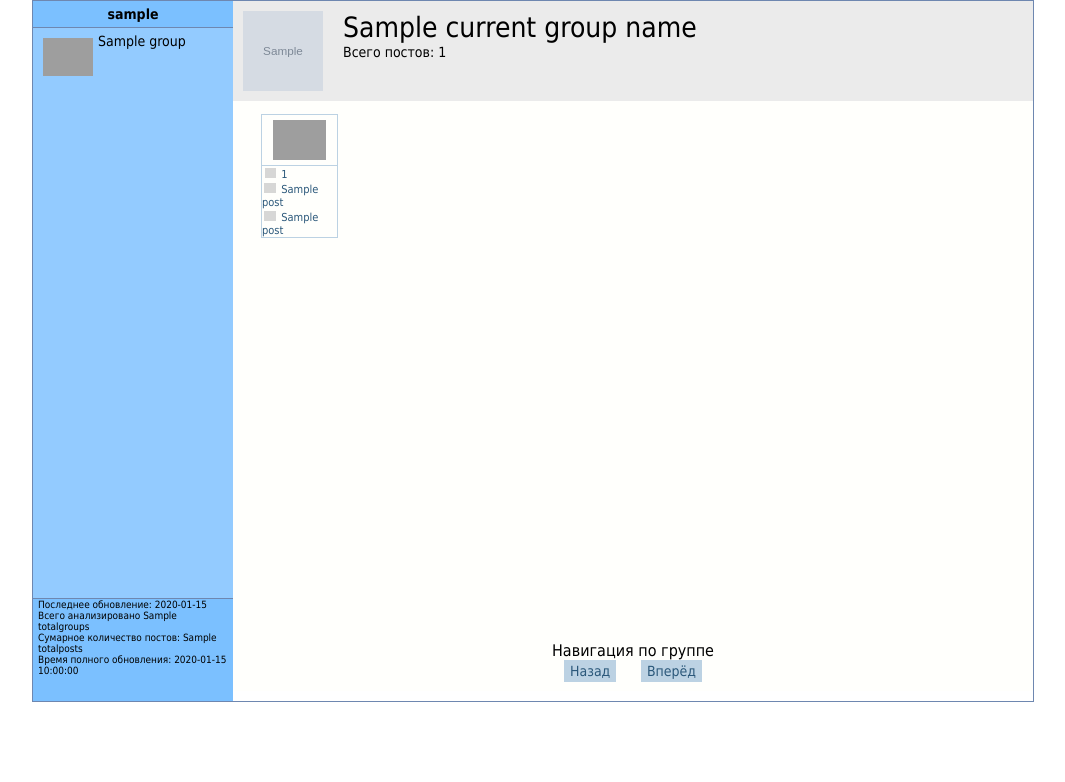
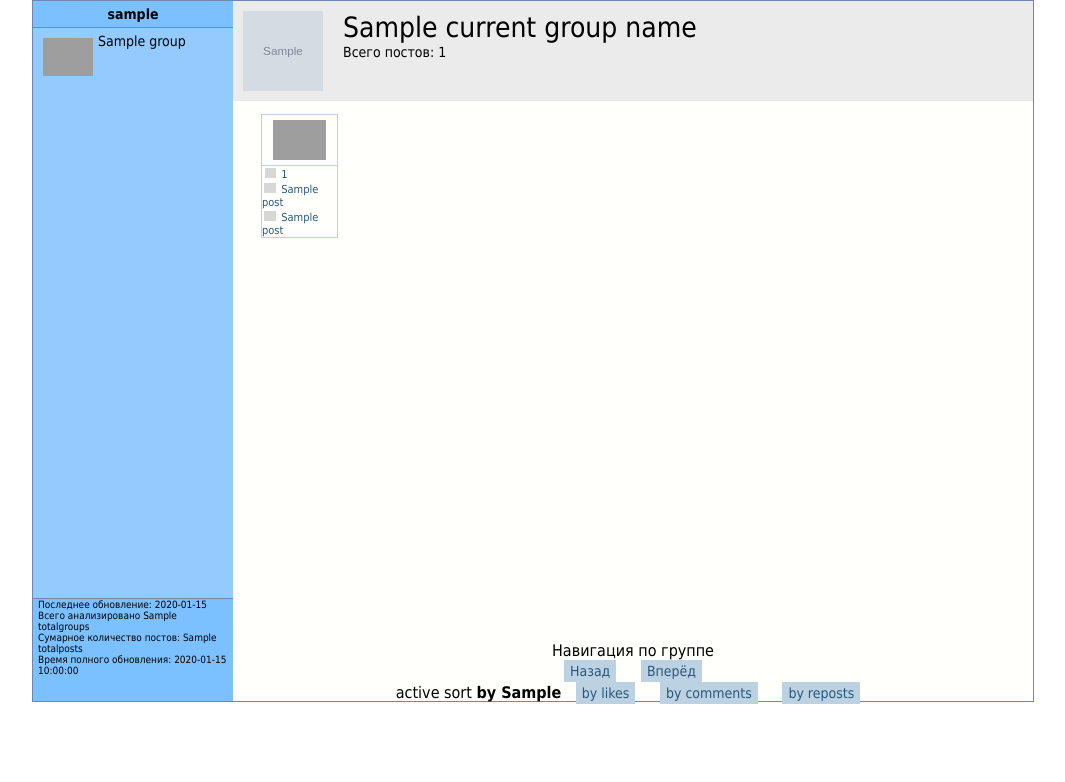
Before and after one commit to d3QUone/vksmmtool, a Flask app: template templates/demo.html in a window 1280 px wide. Shown: the top 782 px of the page, without its empty margins (107-1172 px from the left). Run offline with Flask 2, Linux system fonts and the light colour scheme; the template is opened without the code that fills it: most values are stand-ins (such as "Sample title", 1, 10 or a date in 2020); grey boxes marked "Sample" are stand-in pictures; grey boxes are pictures that could not be loaded.

Commit message:
sorting added

```diff
--- a/templates/demo.html
+++ b/templates/demo.html
@@ -84,7 +84,13 @@
 					<a href="{{ offset_next }}">Вперёд</a>
 				{% endif %}
 			{% endif %}
-			</div>
+
+            <br><!-- try sorting, sort_type is needed for animation (diff button pics) -->
+            active sort <b>by {{ sort_type }}</b>
+            <a href="{{ base_link }}like">by likes</a>
+            <a href="{{ base_link }}comm">by comments</a>
+            <a href="{{ base_link }}repo">by reposts</a>
+		</div>
         </div>
   </div>
 </div>
```
